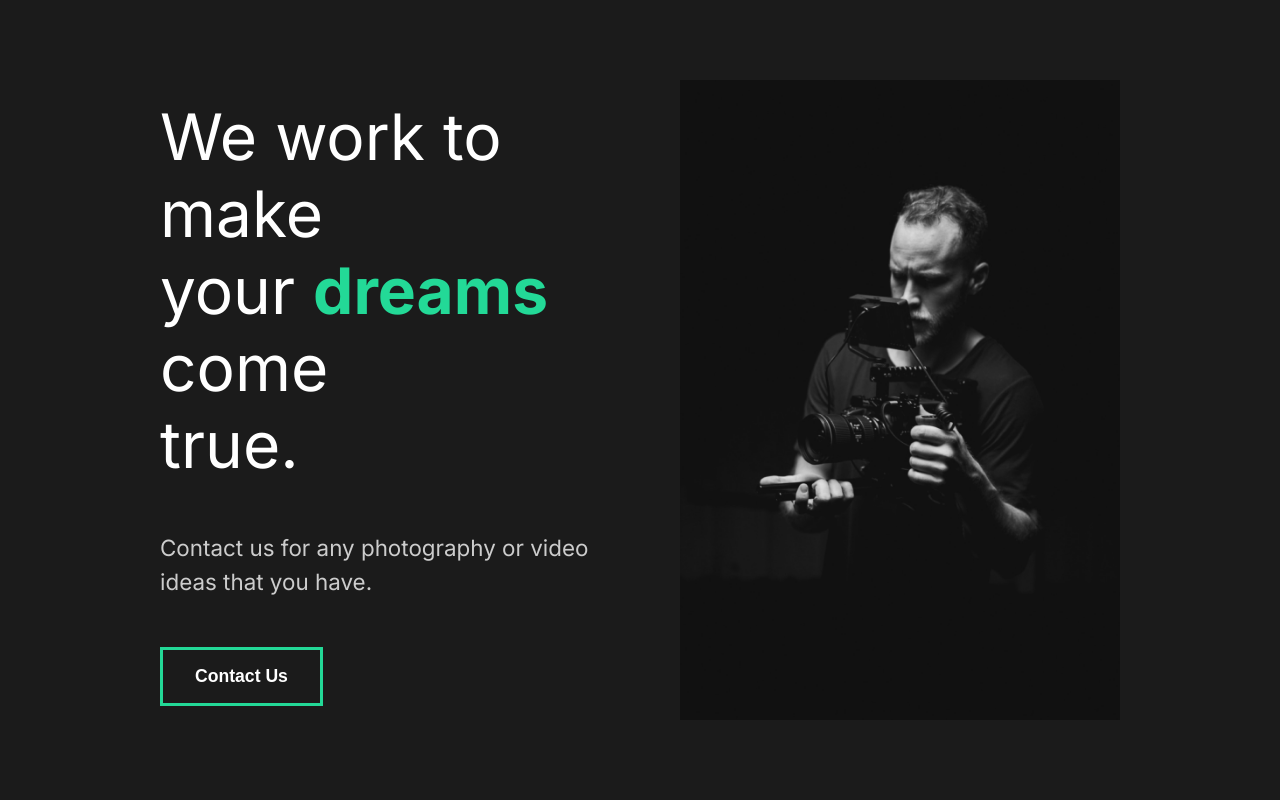
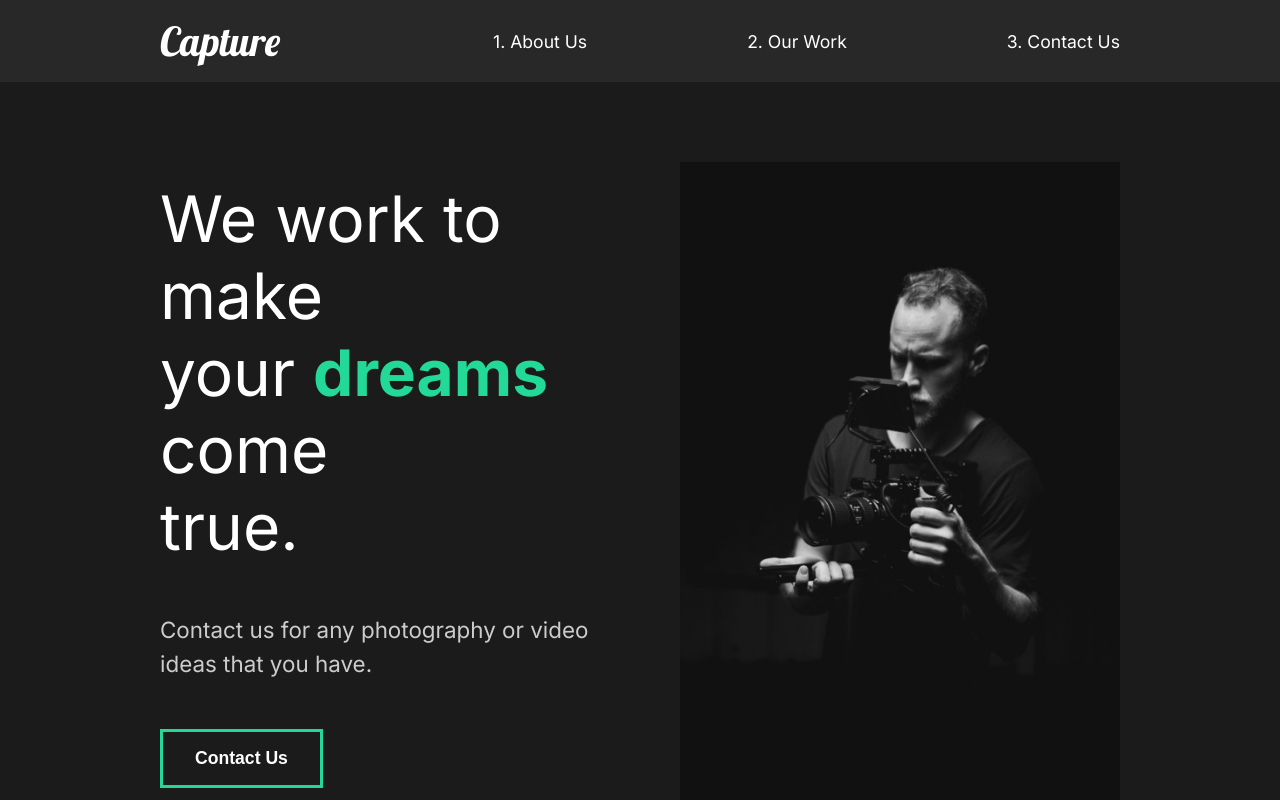
Before and after one commit to angelonazzaro/capture, a React (Create React App) app: page / in a window 1280 px wide. Shown: the top 800 px of the page. Built offline with nearby package versions, Linux system fonts and the light colour scheme.

Commit message:
nav component

```diff
--- a/src/App.js
+++ b/src/App.js
@@ -1,10 +1,12 @@
 import GlobalStyle from "./components/GlobalStyle";
+import Nav from "./components/Nav";
 import AboutUs from "./pages/AboutUs";
 
 function App() {
   return (
     <div className="App">
       <GlobalStyle />
+      <Nav />
       <AboutUs />
     </div>
   );
--- /dev/null
+++ b/src/components/Nav.js
@@ -0,0 +1,54 @@
+import styled from 'styled-components';
+
+function Nav() {
+    return (
+        <StyledNav>
+            <h1><a href="#">Capture</a></h1>
+            <ul>
+                <li><a href="#">1. About Us</a></li>
+                <li><a href="#">2. Our Work</a></li>
+                <li><a href="#">3. Contact Us</a></li>
+            </ul>
+        </StyledNav>
+    );
+}
+
+const StyledNav = styled.nav`
+    min-height: 10vh;
+    display: flex;
+    justify-content: space-between;
+    align-items: center;
+
+    margin: auto;
+
+    padding: 1rem 10rem;
+
+    background-color: #282828;
+
+    h1 {
+        a {
+            font-size: 2.5rem;
+            font-family: 'Lobster', sans-serif;
+            font-weight: lighter;
+        }
+    }
+
+    a {
+        color: white;
+        text-decoration: none;
+    }
+
+    ul {
+        list-style: none;
+
+        display: flex;
+
+        li {
+            padding-left: 10rem;
+            position: relative;
+        }
+    }
+
+`;
+
+export default Nav;
```
